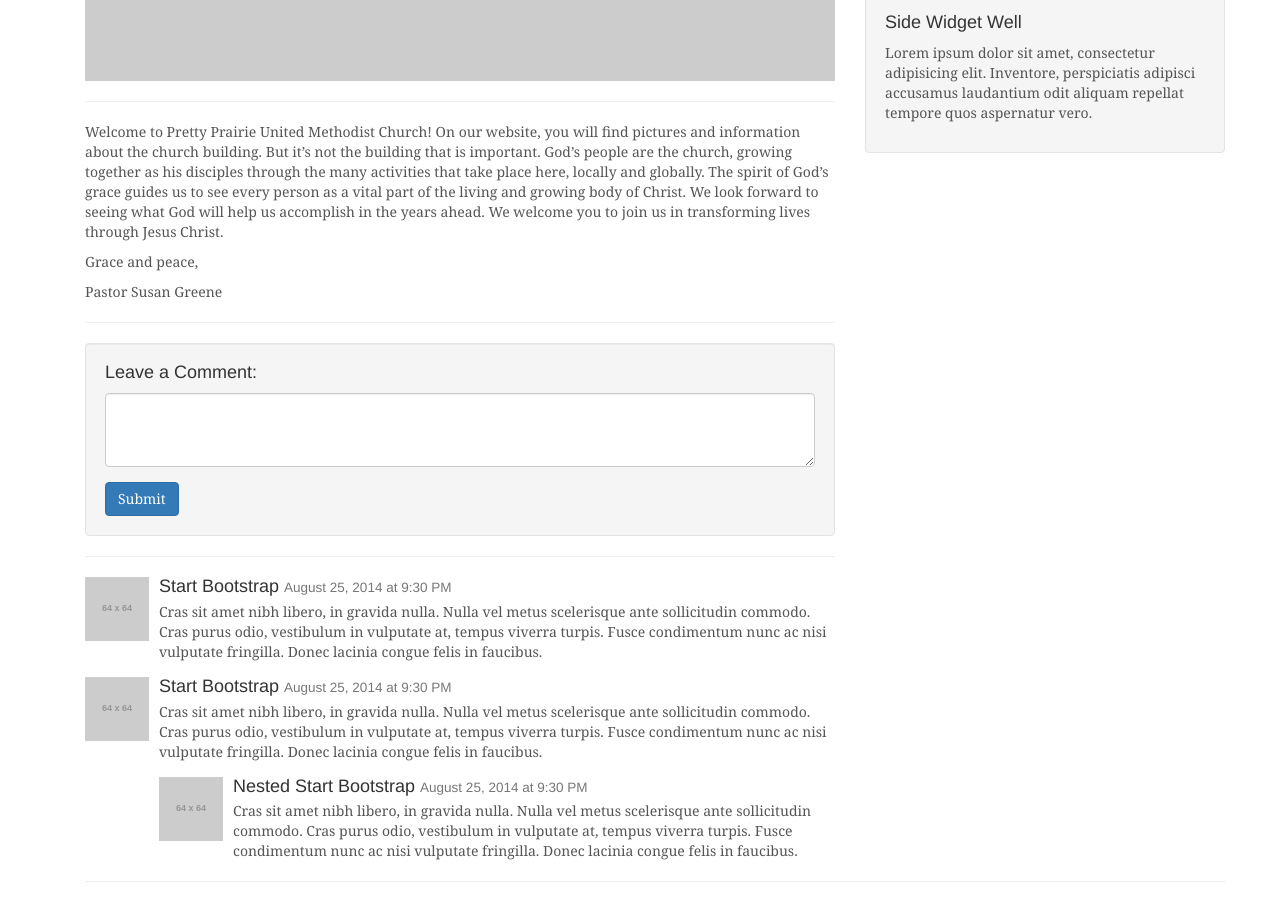
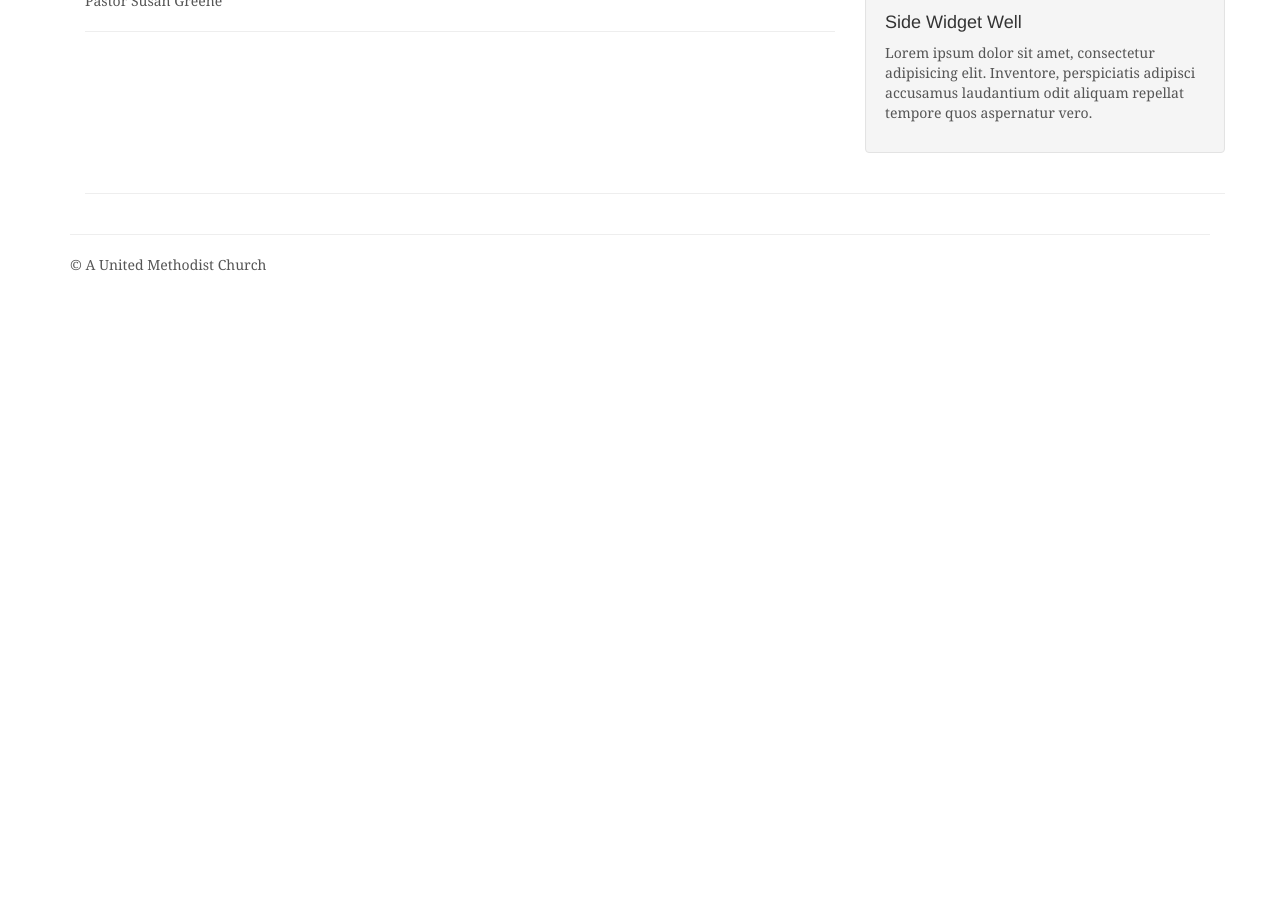
Before and after one commit to KatherineMichel/self-hosted-church-website-jekyll, a Jekyll site: the page built from _posts/2016-07-11-welcome-to-jekyll.markdown, in a window 1280 px wide and 900 px high, scrolled down 528 px. Built offline with Jekyll 4.4.1, drawn with Linux system fonts in a browser that asks for light colours; nearby versions of some CDN libraries; library files that are not in the unit come from our copies; after the commit the page ends 900 px from its top, so only the background shows below that.

Commit message:
Update post.html

```diff
--- a/_layouts/post.html
+++ b/_layouts/post.html
@@ -14,6 +14,8 @@ layout: default
                 <!-- Title -->
                 <h1>{{ post.title }}</h1>
 
+                    <a href="{{ post.url | prepend: site.baseurl }}">{{ post.title }}</a>
+
                 <!-- Author -->
                 <p class="lead">
                    by <a href=" ">Admin</a>
@@ -27,69 +29,16 @@ layout: default
                 <hr>
 
                 <!-- Preview Image -->
-                <img class="img-responsive" src="http://placehold.it/900x300" alt="">
+                <!--<img class="img-responsive" src="http://placehold.it/900x300" alt="">
 
-                <hr>
+                <hr>-->
 
                 <!-- Post Content -->
                 <p class="lead">{{ content }}</p>
                 <hr>
 
-                <!-- Blog Comments -->
 
-                <!-- Comments Form -->
-                <div class="well">
-                    <h4>Leave a Comment:</h4>
-                    <form role="form">
-                        <div class="form-group">
-                            <textarea class="form-control" rows="3"></textarea>
-                        </div>
-                        <button type="submit" class="btn btn-primary">Submit</button>
-                    </form>
-                </div>
 
-                <hr>
-
-                <!-- Posted Comments -->
-
-                <!-- Comment -->
-                <div class="media">
-                    <a class="pull-left" href="#">
-                        <img class="media-object" src="http://placehold.it/64x64" alt="">
-                    </a>
-                    <div class="media-body">
-                        <h4 class="media-heading">Start Bootstrap
-                            <small>August 25, 2014 at 9:30 PM</small>
-                        </h4>
-                        Cras sit amet nibh libero, in gravida nulla. Nulla vel metus scelerisque ante sollicitudin commodo. Cras purus odio, vestibulum in vulputate at, tempus viverra turpis. Fusce condimentum nunc ac nisi vulputate fringilla. Donec lacinia congue felis in faucibus.
-                    </div>
-                </div>
-
-                <!-- Comment -->
-                <div class="media">
-                    <a class="pull-left" href="#">
-                        <img class="media-object" src="http://placehold.it/64x64" alt="">
-                    </a>
-                    <div class="media-body">
-                        <h4 class="media-heading">Start Bootstrap
-                            <small>August 25, 2014 at 9:30 PM</small>
-                        </h4>
-                        Cras sit amet nibh libero, in gravida nulla. Nulla vel metus scelerisque ante sollicitudin commodo. Cras purus odio, vestibulum in vulputate at, tempus viverra turpis. Fusce condimentum nunc ac nisi vulputate fringilla. Donec lacinia congue felis in faucibus.
-                        <!-- Nested Comment -->
-                        <div class="media">
-                            <a class="pull-left" href="#">
-                                <img class="media-object" src="http://placehold.it/64x64" alt="">
-                            </a>
-                            <div class="media-body">
-                                <h4 class="media-heading">Nested Start Bootstrap
-                                    <small>August 25, 2014 at 9:30 PM</small>
-                                </h4>
-                                Cras sit amet nibh libero, in gravida nulla. Nulla vel metus scelerisque ante sollicitudin commodo. Cras purus odio, vestibulum in vulputate at, tempus viverra turpis. Fusce condimentum nunc ac nisi vulputate fringilla. Donec lacinia congue felis in faucibus.
-                            </div>
-                        </div>
-                        <!-- End Nested Comment -->
-                    </div>
-                </div>
 
             </div>
 
```
